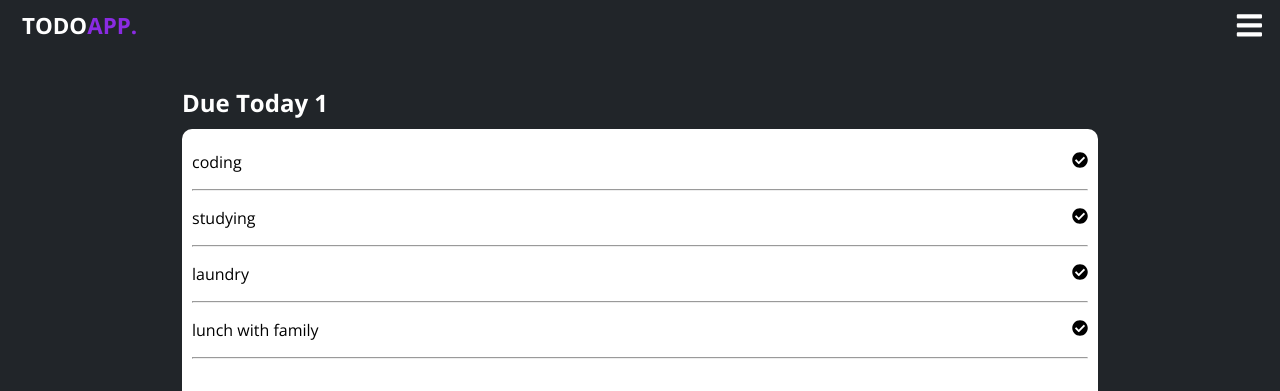
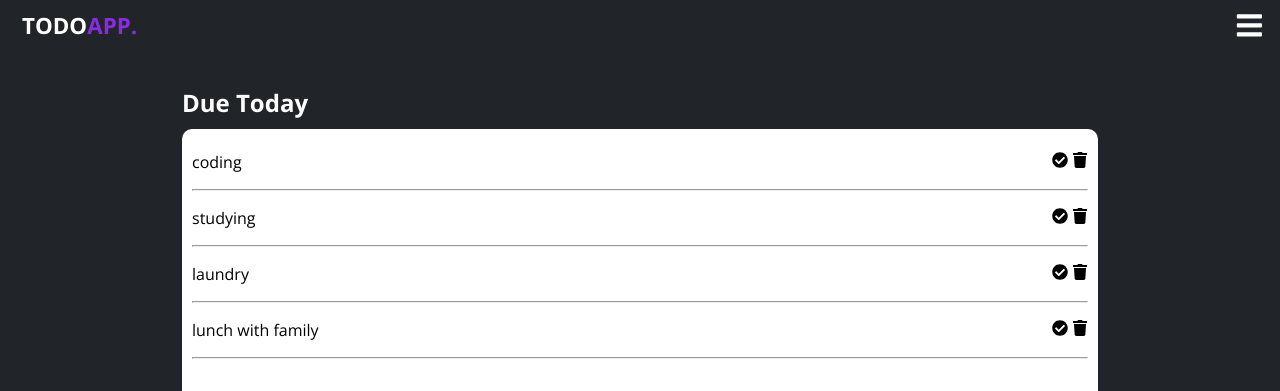
Before and after one commit to ErrolNtetha/todo, a React (Create React App) app: page /activities in a window 1280 px wide. Shown: the top 391 px of the page. Built offline with nearby package versions, Linux system fonts and the light colour scheme.

Commit message:
new icons to corresponding task

```diff
--- a/src/components/Pages/Activity/TaskList.js
+++ b/src/components/Pages/Activity/TaskList.js
@@ -1,22 +1,19 @@
 import React, { useContext } from 'react';
 import { TodoContext } from '../../../TodoContext';
-import { FaCheckCircle } from 'react-icons/fa';
+import { FaCheckCircle, FaTrash } from 'react-icons/fa';
 
 export default function TaskList() {
     const [todos, setTodos ] = useContext(TodoContext);
 
-    console.log(todos[0].tasks)
-    // Array(4) [ "cleaning", "studying", "laundry", "lunch with family" ]
-
     return (
         <section className="taskListContainer">
             <section className="taskSubContainer">
-                <h2> Due Today {todos.length} </h2>
+                <h2> Due Today <span>  </span></h2>
                 <section className="taskList">
-                   { todos[0].tasks.map((item, key) => {
+                   { todos[0].tasks?.map((item, key) => {
                        return (
                         <div className="task" key={item.id}>
-                            <p> {item} <span> <FaCheckCircle />  </span> </p>
+                            <p> {item} <span> <FaCheckCircle /> <FaTrash className="faTrash" /> </span> </p>
                             <hr />
                         </div>
                        )
```
